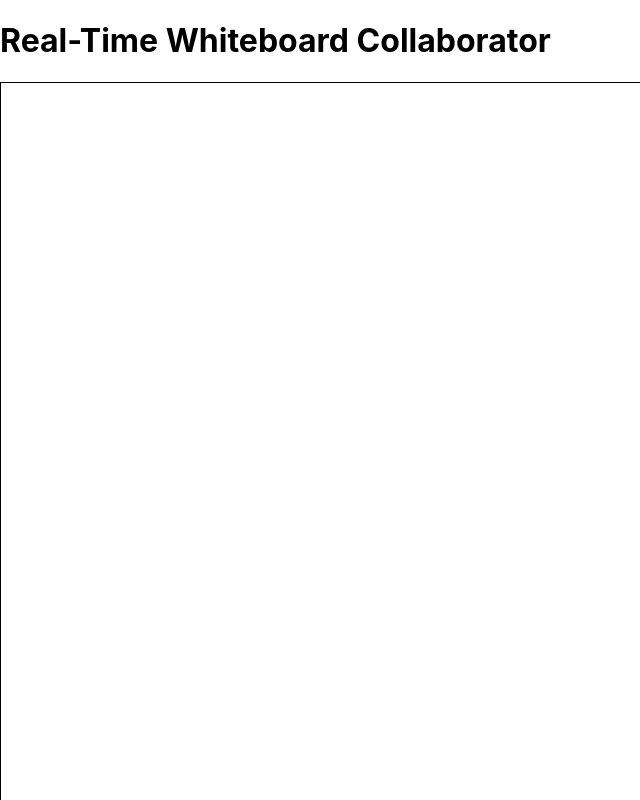
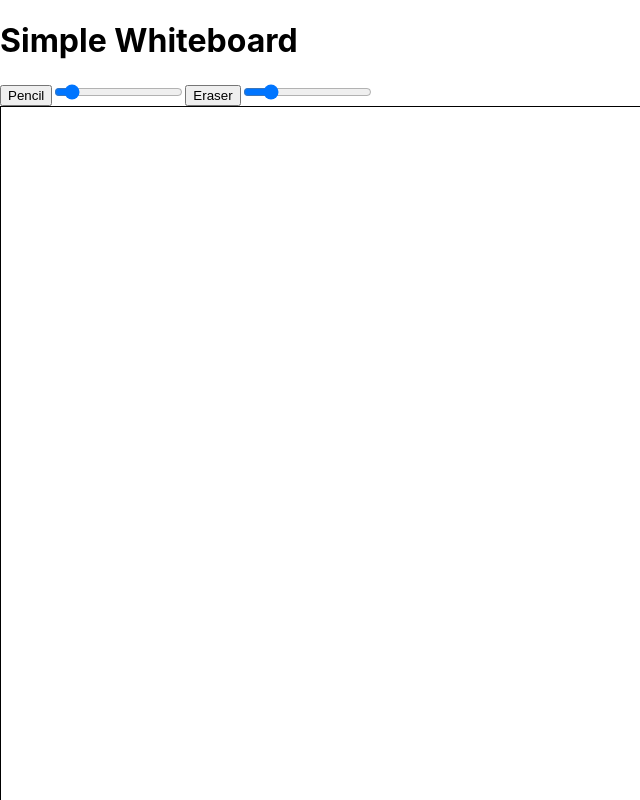
Before and after one commit to hamzafarooq009/whiteboard-socket-react, a React (Create React App) app in the folder client/: page / in a window 1280 px wide. Shown: the top 800 px of the page, without its empty margins (0-640 px from the left). Built offline with nearby package versions, Linux system fonts and the light colour scheme; no server answers.

Commit message:
whiteboard with pencil and eraser

```diff
--- a/client/src/App.js
+++ b/client/src/App.js
@@ -1,16 +1,12 @@
 import React from 'react';
-import { Provider } from 'react-redux';
-import store from './redux/store';
 import Whiteboard from './Whiteboard';
 
 function App() {
   return (
-    <Provider store={store}>
-      <div className="App">
-        <h1>Real-Time Whiteboard Collaborator</h1>
-        <Whiteboard />
-      </div>
-    </Provider>
+    <div className="App">
+      <h1>Simple Whiteboard</h1>
+      <Whiteboard />
+    </div>
   );
 }
 
--- a/client/src/Whiteboard.js
+++ b/client/src/Whiteboard.js
@@ -1,87 +1,66 @@
 import React, { useRef, useEffect, useState } from 'react';
-import io from 'socket.io-client';
-
-const socket = io.connect('http://localhost:3001');
 
 function Whiteboard() {
-    // A ref created with useRef to store a reference to the canvas DOM element. This allows direct manipulation of the canvas.
     const canvasRef = useRef(null);
-
-    // Another ref to store the canvas's 2D rendering context, enabling drawing operations on the canvas.
-    const contextRef = useRef(null);
-
-    // isDrawing state is initialized with useState, tracking whether the user is currently drawing.
     const [isDrawing, setIsDrawing] = useState(false);
+    const [tool, setTool] = useState('pencil');
+    const [pencilWidth, setPencilWidth] = useState(5);
+    const [eraserWidth, setEraserWidth] = useState(10);
 
     useEffect(() => {
         const canvas = canvasRef.current;
-        canvas.width = 800;
-        canvas.height = 600;
-        canvas.style.width = '100%';
-        canvas.style.height = '100%';
-
-        const context = canvas.getContext('2d');
-        context.strokeStyle = 'black'; // Default line color
-        context.lineWidth = 5; // Default line width
-        contextRef.current = context;
-
-        // Sets up a Socket.io event listener for 'drawing' events to receive draw data from other clients and replicate the drawing on this client's canvas.
-        socket.on('drawing', (data) => {
-            const { x0, y0, x1, y1 } = data;
-            drawLine(context, x0, y0, x1, y1);
-        });
-
-            // Add this listener for the 'test' event
-        socket.on('test', (data) => {
-            console.log(data.message); // Should log "Hello from server"
-        });
+        canvas.width = window.innerWidth;
+        canvas.height = window.innerHeight;
     }, []);
 
-    // A utility function to draw a line on the canvas given start and end coordinates. It's used for both local drawing and replicating remote drawings received via Socket.io.
-    const drawLine = (context, x0, y0, x1, y1) => {
+    const startDrawing = ({ nativeEvent }) => {
+        const { offsetX, offsetY } = nativeEvent;
+        const context = canvasRef.current.getContext('2d');
+
+        context.lineWidth = tool === 'eraser' ? eraserWidth : pencilWidth;
+
+        if (tool === 'eraser') {
+            context.globalCompositeOperation = 'destination-out';
+        } else {
+            context.globalCompositeOperation = 'source-over';
+            context.strokeStyle = 'black';
+        }
+
         context.beginPath();
-        context.moveTo(x0, y0);
-        context.lineTo(x1, y1);
-        context.stroke();
-        context.closePath();
+        context.moveTo(offsetX, offsetY);
+        setIsDrawing(true);
     };
 
-    // Activated on onMouseDown, it initializes the drawing process by setting isDrawing to true and moves the canvas context's starting point to the mouse position.
-    const startDrawing = ({ nativeEvent }) => {
+    const draw = ({ nativeEvent }) => {
+        if (!isDrawing) {
+            return;
+        }
         const { offsetX, offsetY } = nativeEvent;
-        setIsDrawing(true);
-        contextRef.current.beginPath();
-        contextRef.current.moveTo(offsetX, offsetY);
-        console.log(`Start drawing at ${offsetX}, ${offsetY}`);
+        const context = canvasRef.current.getContext('2d');
+        context.lineTo(offsetX, offsetY);
+        context.stroke();
     };
 
-    // draw: Triggered on onMouseMove, it checks if isDrawing is true and, if so, draws to the new mouse position and emits this drawing data to other clients via Socket.io.
-    const draw = ({ nativeEvent }) => {
-        if (!isDrawing) return;
-        const { offsetX, offsetY } = nativeEvent;
-        contextRef.current.lineTo(offsetX, offsetY);
-        contextRef.current.stroke();
-        console.log(`Drawing to ${offsetX}, ${offsetY}`);
-        // Emit the drawing coordinates only when the mouse is moving while drawing
-        socket.emit('drawing', { x0: offsetX, y0: offsetY, x1: offsetX, y1: offsetY });
-    };
-
-    // stopDrawing: Activated on onMouseUp or onMouseOut, it ends the drawing process by setting isDrawing to false.
     const stopDrawing = () => {
+        const context = canvasRef.current.getContext('2d');
+        context.closePath();
         setIsDrawing(false);
-        contextRef.current.closePath();
-        console.log('Stop drawing');
     };
 
     return (
+        <div>
+            <button onClick={() => setTool('pencil')}>Pencil</button>
+            <input type="range" min="1" max="50" value={pencilWidth} onChange={(e) => setPencilWidth(e.target.value)} />
+            <button onClick={() => setTool('eraser')}>Eraser</button>
+            <input type="range" min="1" max="50" value={eraserWidth} onChange={(e) => setEraserWidth(e.target.value)} />
             <canvas
                 ref={canvasRef}
                 onMouseDown={startDrawing}
                 onMouseUp={stopDrawing}
-            onMouseOut={stopDrawing} // Added to handle the case when the mouse leaves the canvas
                 onMouseMove={draw}
                 style={{ border: '1px solid black' }}
             />
+        </div>
     );
 }
 
```
Lines whose indentation alone changed are shown as unchanged.
